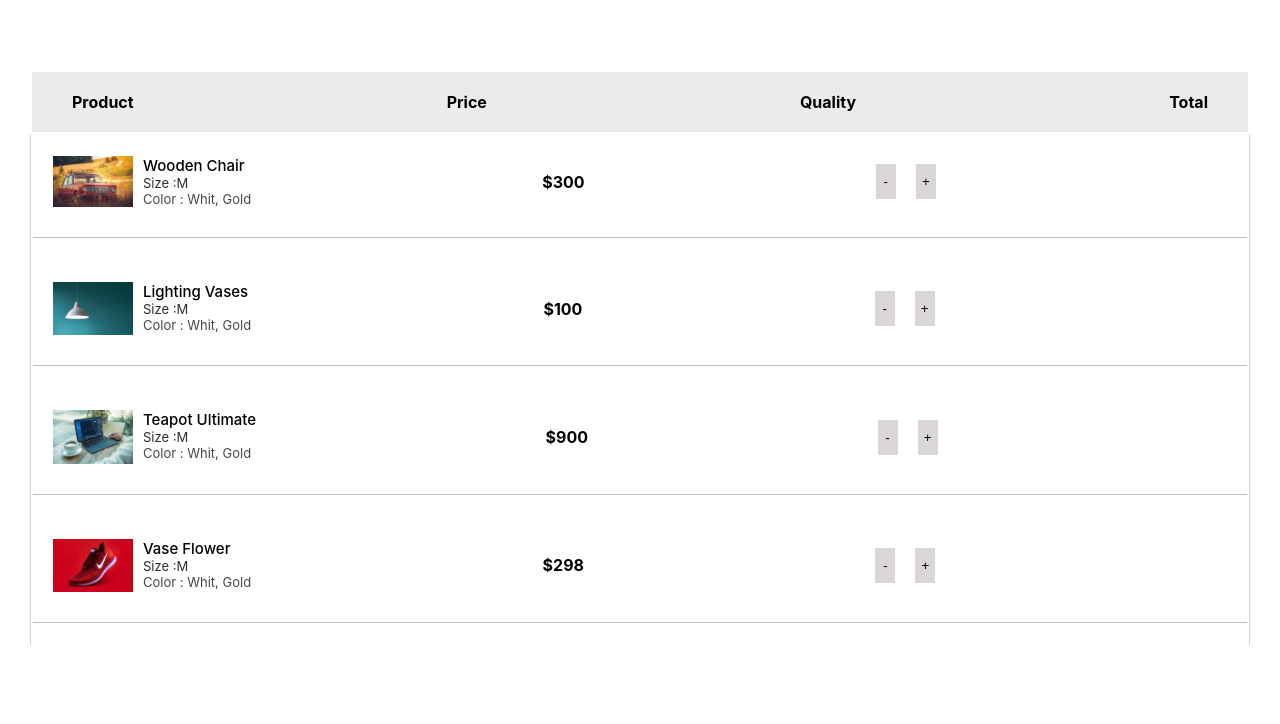
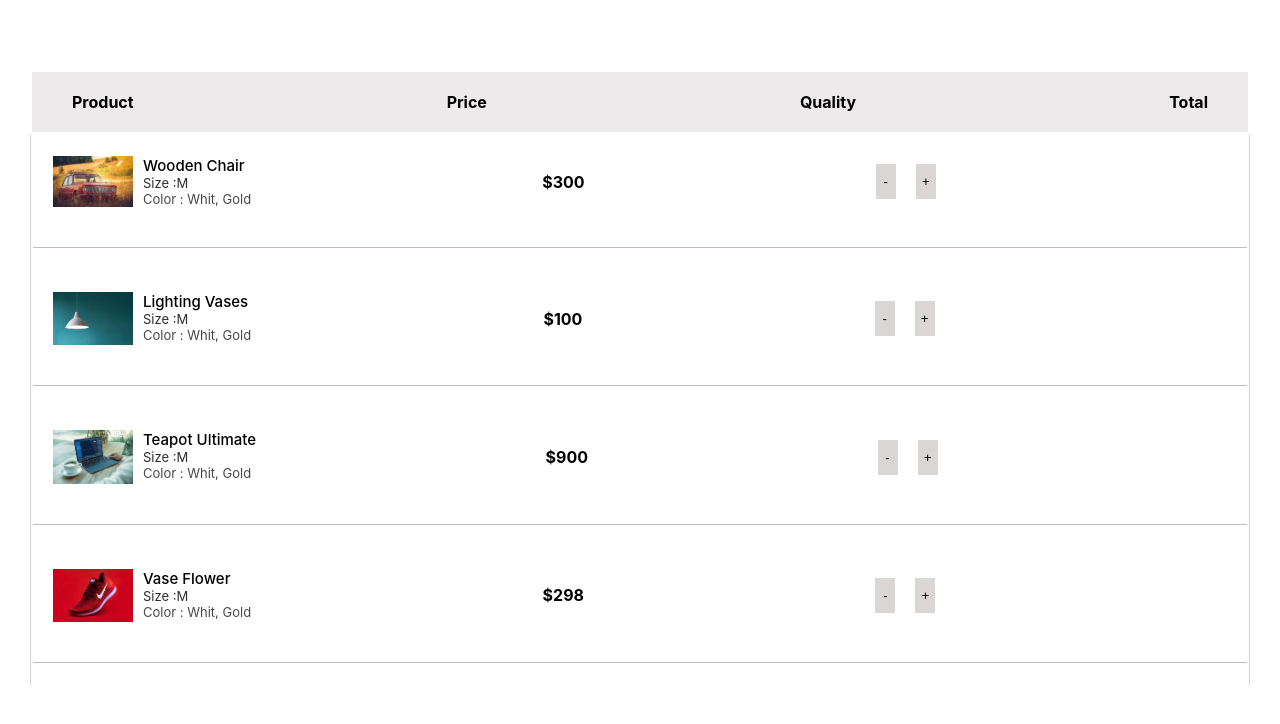
Before and after one commit to Zaibi727/Collection-of-Designs, a React (Create React App) app: page / in a window 1280 px wide. Shown: the top 724 px of the page. Built offline with nearby package versions, Linux system fonts and the light colour scheme.

Commit message:
Update Dribble.module.css

```diff
--- a/src/components/DribbleCart/Dribble.module.css
+++ b/src/components/DribbleCart/Dribble.module.css
@@ -18,7 +18,7 @@
 .trdata{
     padding-left:20px;
     padding-right: 20px;
-    padding-bottom: 30px;
+    padding-bottom: 40px;
     display: flex;
     justify-content: space-between;
     align-items: center;
```
